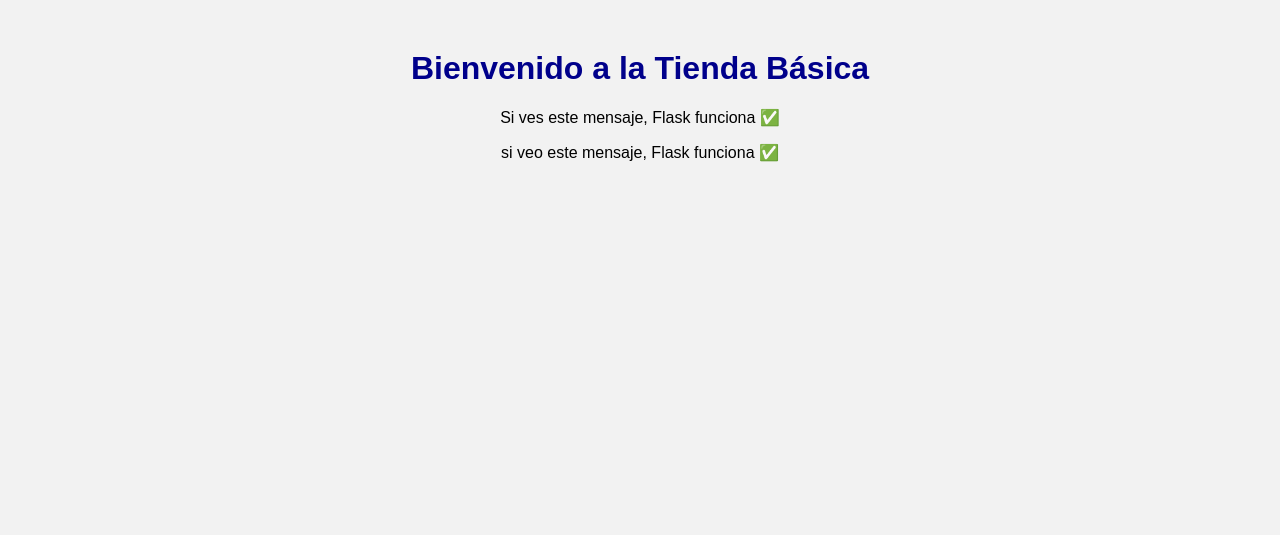
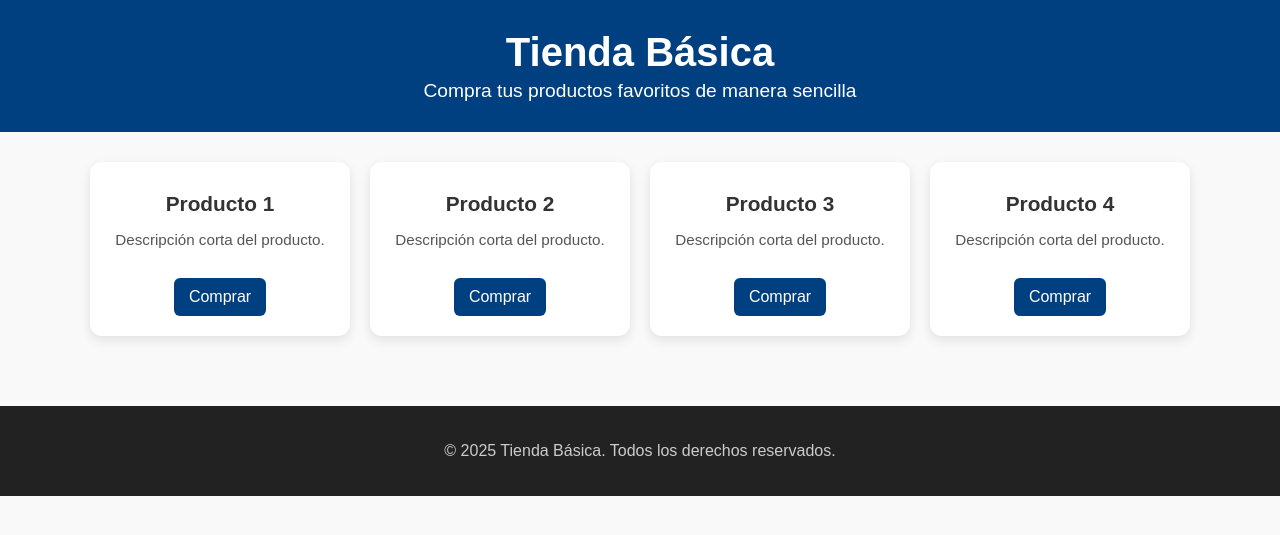
Before and after one commit to Smellerbe01/SQL, a Flask app: page / in a window 1280 px wide. Shown: the top 535 px of the page. Run offline with Flask 3, Linux system fonts and the light colour scheme; parts of the project's set-up code (start-up, migrations or seed data) failed here and were passed over.

Commit message:
El fronted funciona, vamos a continuar con el back

```diff
--- a/tienda-sql/app/static/style.css
+++ b/tienda-sql/app/static/style.css
@@ -1,10 +1,85 @@
+/* GENERAL */
 body {
     font-family: Arial, sans-serif;
-    background: #f2f2f2;
+    background: #f9f9f9; /* Fondo claro */
+    color: #333;
     text-align: center;
-    margin-top: 50px;
+    margin: 0;
+    padding: 0;
 }
 
-h1 {
-    color: darkblue;
+/* HEADER */
+header {
+    background-color: #004080;
+    color: white;
+    padding: 30px 0;
 }
+
+header h1 {
+    margin: 0;
+    font-size: 2.5em;
+}
+
+header p {
+    margin: 5px 0 0 0;
+    font-size: 1.2em;
+}
+
+/* PRODUCTOS */
+main {
+    padding: 30px 20px;
+}
+
+.productos {
+    display: flex;
+    flex-wrap: wrap;
+    justify-content: center;
+    gap: 20px;
+}
+
+.producto {
+    background: white;
+    padding: 20px;
+    border-radius: 12px;
+    box-shadow: 0 4px 12px rgba(0,0,0,0.1);
+    width: 220px;
+    transition: transform 0.2s, box-shadow 0.2s;
+}
+
+.producto:hover {
+    transform: translateY(-5px);
+    box-shadow: 0 6px 16px rgba(0,0,0,0.2);
+}
+
+.producto h2 {
+    font-size: 1.3em;
+    margin: 10px 0;
+}
+
+.producto p {
+    font-size: 0.95em;
+    color: #555;
+}
+
+.producto button {
+    margin-top: 15px;
+    padding: 10px 15px;
+    background: #004080;
+    color: white;
+    border: none;
+    border-radius: 6px;
+    cursor: pointer;
+    font-size: 1em;
+}
+
+.producto button:hover {
+    background: #00264d;
+}
+
+/* FOOTER */
+footer {
+    background-color: #222;
+    color: #ccc;
+    padding: 20px 0;
+    margin-top: 40px;
+}
--- a/tienda-sql/app/templates/index.html
+++ b/tienda-sql/app/templates/index.html
@@ -2,12 +2,42 @@
 <html lang="es">
 <head>
   <meta charset="UTF-8">
-  <title>Tienda Básica la 14</title>
-  <link rel="stylesheet" href="{{ url_for('static', filename='style.css') }}">
+  <title>Tienda Básica</title>
+  <link rel="stylesheet" href="../static/style.css">
 </head>
 <body>
-  <h1>Bienvenido a la Tienda Básica</h1>
-  <p>Si ves este mensaje, Flask funciona ✅</p>
-  <p> si veo este mensaje, Flask funciona ✅</p>
+  <header>
+    <h1>Tienda Básica</h1>
+    <p>Compra tus productos favoritos de manera sencilla</p>
+  </header>
+
+  <main>
+    <section class="productos">
+      <div class="producto">
+        <h2>Producto 1</h2>
+        <p>Descripción corta del producto.</p>
+        <button>Comprar</button>
+      </div>
+      <div class="producto">
+        <h2>Producto 2</h2>
+        <p>Descripción corta del producto.</p>
+        <button>Comprar</button>
+      </div>
+      <div class="producto">
+        <h2>Producto 3</h2>
+        <p>Descripción corta del producto.</p>
+        <button>Comprar</button>
+      </div>
+      <div class="producto">
+        <h2>Producto 4</h2>
+        <p>Descripción corta del producto.</p>
+        <button>Comprar</button>
+      </div>
+    </section>
+  </main>
+
+  <footer>
+    <p>© 2025 Tienda Básica. Todos los derechos reservados.</p>
+  </footer>
 </body>
 </html>
--- a/tienda-sql/run.py
+++ b/tienda-sql/run.py
@@ -7,8 +7,8 @@ if __name__ == "__main__":
     server = Server(app.wsgi_app)
 
     # Vigilar cambios en templates y static
-    server.watch("app/templates/")
-    server.watch("app/static/")
+    server.watch('app/templates/')
+    server.watch('app/static/')
 
     # Iniciar servidor con recarga automática
-    server.serve(port=5000, debug=True)
+    server.serve(port=5000, host='127.0.0.1', debug=True)
```
Also changed, not shown: tienda-sql/scripts/check_db.py (added, +30 -0 lines), tienda-sql/scripts/init_db.py (added, +32 -0 lines), tienda-sql/scripts/schema.sql (added, +36 -0 lines), tienda-sql/scripts/seed.sql (added, +9 -0 lines), tienda-sql/app/database.py (added), tienda-sql/instance/tienda.db (added).
